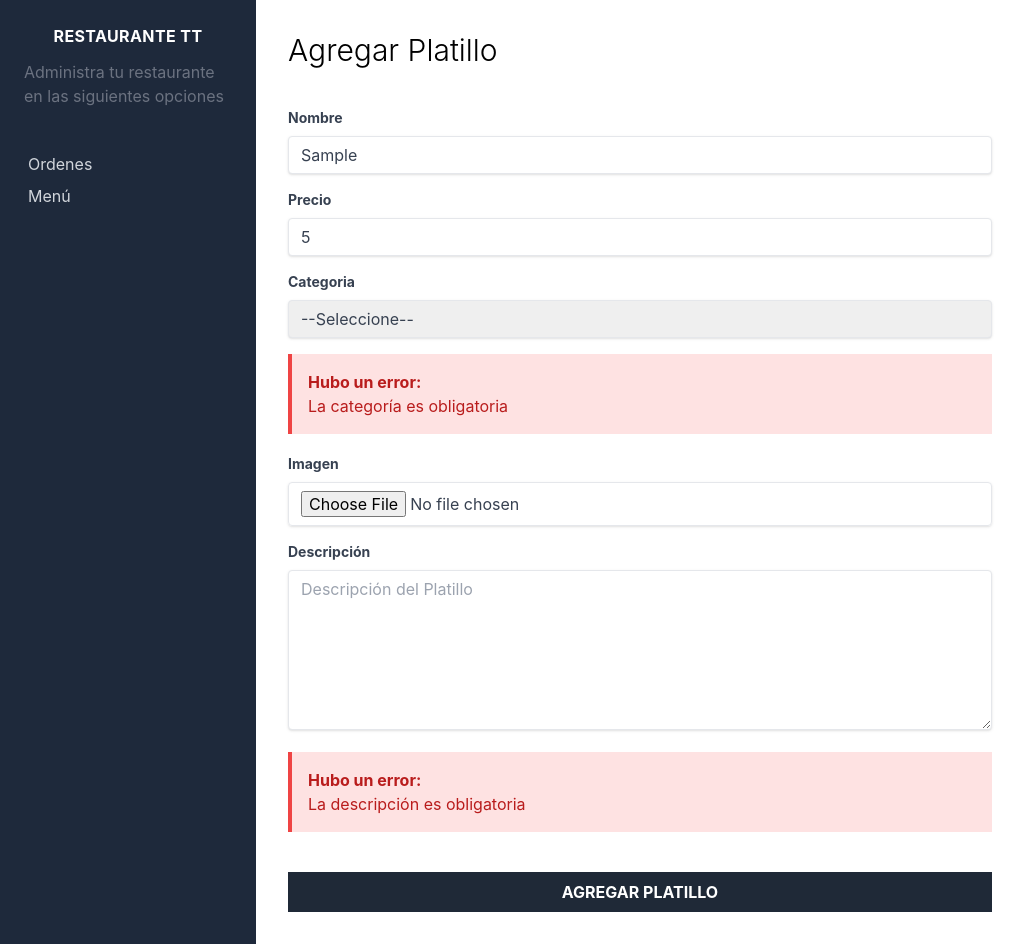
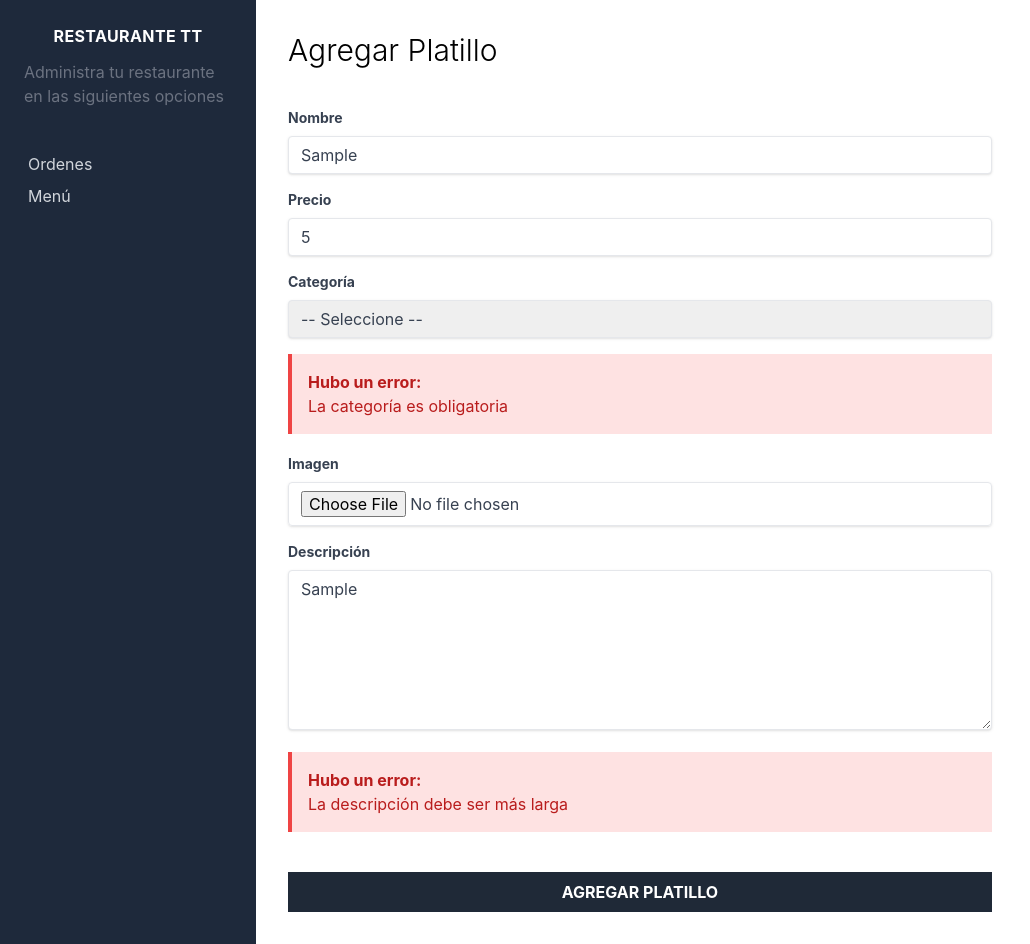
Before and after one commit to DIANARUTGARCIA/React-Restaurante, a React (Create React App) app: page /nuevo-platillo in a window 1280 px wide. Both pictures are taken after typing "Sample", "5", "Sample" into the empty fields and a click on the input "Agregar Platillo". Shown: the whole page, without its empty margins (0-1030 px from the left). Built offline with nearby package versions, Linux system fonts and the light colour scheme.

Commit message:
Insertando a la base de datos ,por fin!!!

```diff
--- a/package.json
+++ b/package.json
@@ -7,7 +7,7 @@
     "@testing-library/react": "^13.4.0",
     "@testing-library/user-event": "^13.5.0",
     "firebase": "^9.21.0",
-    "formik": "^2.2.9",
+    "formik": "2.1.4",
     "react": "^18.2.0",
     "react-dom": "^18.2.0",
     "react-router": "^6.11.0",
--- a/src/components/paginas/NuevoPlatillo.jsx
+++ b/src/components/paginas/NuevoPlatillo.jsx
@@ -1,14 +1,30 @@
-import { Formik, useFormik } from 'formik'
+import React, { useContext, useState } from 'react'
+import { useFormik } from 'formik'
 import * as Yup from 'yup'
+import { FirebaseContext } from '../../firebase'
+import { useNavigate } from 'react-router-dom'
+
 
 const NuevoPlatillo = () => {
+  // state para las imagenes
+  const [subiendo, guardarSubiendo] = useState(false)
+  const [progreso, guardarProgreso] = useState(0)
+  const [urlimagen, guardarUrlimagen] = useState('')
+
+  // Context con las operaciones de firebase
+  const { firebase } = useContext(FirebaseContext)
+
+
+  const navigate = useNavigate()
+
+  // validación y leer los datos del formulario
   const formik = useFormik({
     initialValues: {
       nombre: '',
       precio: '',
       categoria: '',
       imagen: '',
-      description: '',
+      descripcion: '',
     },
     validationSchema: Yup.object({
       nombre: Yup.string()
@@ -18,18 +34,35 @@ const NuevoPlatillo = () => {
         .min(1, 'Debes agregar un número')
         .required('El Precio es obligatorio'),
       categoria: Yup.string().required('La categoría es obligatoria'),
-      description: Yup.string()
+      descripcion: Yup.string()
         .min(10, 'La descripción debe ser más larga')
         .required('La descripción es obligatoria'),
     }),
-    onsubmit: (datos) => {
-      console.log(datos)
+    onSubmit:  async  (platillo) => {
+      try {
+        const res = await firebase.insertDocument("productos", { ...platillo });
+         if (res.id) {
+          console.log("insercción de cuerpo correcta:", res.id);
+           //Redireccionar
+        navigate('/menu')
+        }
+
+
+
+
+
+      } catch (error) {
+        console.log(error)
+      }
     },
   })
+
+
 
   return (
     <>
       <h1 className="text-3xl font-light mb-4">Agregar Platillo</h1>
+
       <div className="flex justify-center mt-10">
         <div className="w-full max-w-3xl">
           <form onSubmit={formik.handleSubmit}>
@@ -47,7 +80,7 @@ const NuevoPlatillo = () => {
                 placeholder="Nombre Platillo"
                 value={formik.values.nombre}
                 onChange={formik.handleChange}
-                onBlur={Formik.handleBlur}
+                onBlur={formik.handleBlur}
               />
             </div>
             {formik.touched.nombre && formik.errors.nombre ? (
@@ -72,12 +105,13 @@ const NuevoPlatillo = () => {
                 id="precio"
                 type="number"
                 placeholder="$20"
-                min={0}
+                min="0"
                 value={formik.values.precio}
                 onChange={formik.handleChange}
-                onBlur={Formik.handleBlur}
+                onBlur={formik.handleBlur}
               />
             </div>
+
             {formik.touched.precio && formik.errors.precio ? (
               <div
                 className="bg-red-100 border-l-4 border-red-500 text-red-700 p-4 mb-5"
@@ -93,23 +127,26 @@ const NuevoPlatillo = () => {
                 className="block text-gray-700 text-sm font-bold mb-2"
                 htmlFor="nombre"
               >
-                Categoria
+                Categoría
               </label>
               <select
                 className="shadow appearance-none border rounded w-full py-2 px-3 text-gray-700 leading-tight focus:outline-none focus:shadow-outline"
+                id="precio"
                 name="categoria"
                 value={formik.values.categoria}
                 onChange={formik.handleChange}
-                onBlur={Formik.handleBlur}
+                onBlur={formik.handleBlur}
               >
-                <option value="">--Seleccione--</option>
+                <option value="">-- Seleccione --</option>
                 <option value="desayuno">Desayuno</option>
-                <option value="comida">Comida</option>
+                <option value="Almuerzo">Almuerzo</option>
                 <option value="cena">Cena</option>
-                <option value="Bebidas">Bebidas</option>
-                <option value="ensalada">Ensaladas</option>
+                <option value="bebida">Bebidas</option>
+                <option value="postre">Postre</option>
+                <option value="ensalada">Ensalada</option>
               </select>
             </div>
+
             {formik.touched.categoria && formik.errors.categoria ? (
               <div
                 className="bg-red-100 border-l-4 border-red-500 text-red-700 p-4 mb-5"
@@ -123,51 +160,53 @@ const NuevoPlatillo = () => {
             <div className="mb-4">
               <label
                 className="block text-gray-700 text-sm font-bold mb-2"
-                htmlFor="precio"
+                htmlFor="imagen"
               >
                 Imagen
               </label>
-              <input
+                <input
                 className="shadow appearance-none border rounded w-full py-2 px-3 text-gray-700 leading-tight focus:outline-none focus:shadow-outline"
                 id="precio"
                 type="file"
                 value={formik.values.imagen}
                 onChange={formik.handleChange}
               />
+
             </div>
+
+
 
             <div className="mb-4">
               <label
                 className="block text-gray-700 text-sm font-bold mb-2"
-                htmlFor="nombre"
+                htmlFor="descripcion"
               >
                 Descripción
               </label>
               <textarea
                 className="shadow appearance-none border rounded w-full py-2 px-3 text-gray-700 leading-tight focus:outline-none focus:shadow-outline h-40"
-                id="nombre"
+                id="descripcion"
                 placeholder="Descripción del Platillo"
-                value={formik.values.description}
+                value={formik.values.descripcion}
                 onChange={formik.handleChange}
-                onBlur={Formik.handleBlur}
-              >
-                {' '}
-              </textarea>
+                onBlur={formik.handleBlur}
+              ></textarea>
             </div>
-            {formik.touched.description && formik.errors.description ? (
+
+            {formik.touched.descripcion && formik.errors.descripcion ? (
               <div
                 className="bg-red-100 border-l-4 border-red-500 text-red-700 p-4 mb-5"
                 role="alert"
               >
                 <p className="font-bold">Hubo un error:</p>
-                <p>{formik.errors.description} </p>
+                <p>{formik.errors.descripcion} </p>
               </div>
             ) : null}
 
             <input
               type="submit"
               className="bg-gray-800 hover:bg-gray-900 w-full mt-5 p-2 text-white uppercase font-bold"
-              value={'Agregar Platillo'}
+              value="Agregar Platillo"
             />
           </form>
         </div>
--- a/src/firebase/firebase.js
+++ b/src/firebase/firebase.js
@@ -1,4 +1,10 @@
 import app from 'firebase/compat/app'
+import 'firebase/compat/auth'
+import 'firebase/compat/firestore'
+
+// importaciones necesarias para insertar
+import { getFirestore, collection, addDoc } from 'firebase/firestore'
+
 import firebaseConfig from './config'
 
 class Firebase {
@@ -6,8 +12,22 @@ class Firebase {
     if (!app.apps.length) {
       app.initializeApp(firebaseConfig)
     }
+
+    // inicialización de firestore
+    this.db = getFirestore()
+
+    // añadir un nuevo documento
+    this.insertDocument = async function insertDocument(
+      coleccion = '',
+      cuerpo = {},
+    ) {
+      const resultado = await addDoc(collection(this.db, coleccion), {
+        ...cuerpo,
+      })
+      return resultado
+    }
   }
 }
-const firebase = new Firebase()
 
-export default firebase
+const firebase = new Firebase();
+export default firebase;
```
Also changed, not shown: 1 other file (tests, documents, lock files or other folders).
